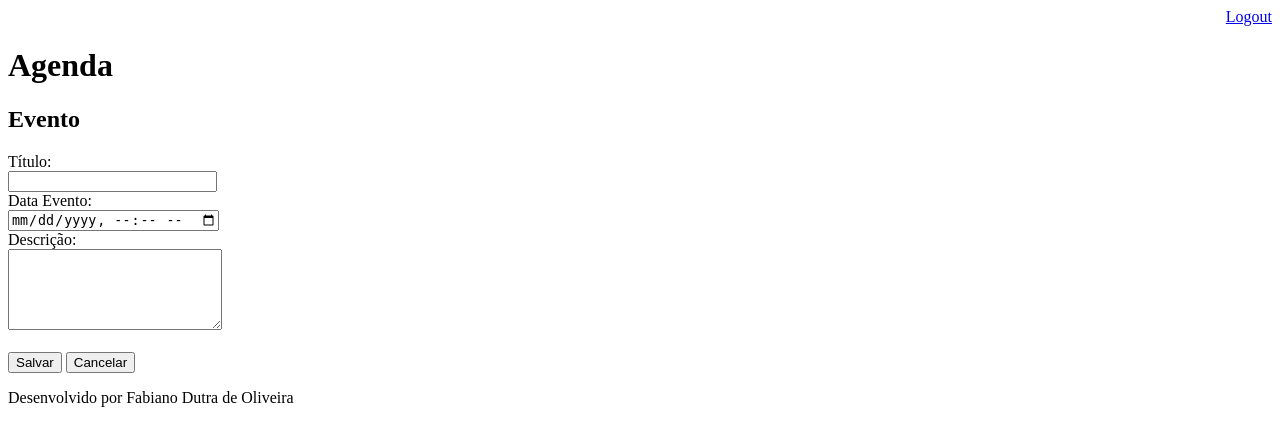
After one commit to Fabiano-Dutra/agenda, a Django app: page /agenda/evento/ in a window 1280 px wide. The commit adds this page. Shown: the top 446 px of the page. Run offline with Django 3.2, Linux system fonts and the light colour scheme; a user stored in the database is signed in.

Commit message:
Incluído template para inserção de eventos da agenda. Incluído o gitignore para ignorar os arquivos compilados.

```diff
--- a/agenda/urls.py
+++ b/agenda/urls.py
@@ -27,6 +27,8 @@ urlpatterns = [
     path('', RedirectView.as_view(url='/agenda/')),
     # Incluído uma roda para o login
     path('login/', views.login_user),
+    path('agenda/evento/', views.evento),  # Rota para a tela de inserção de dados
+    path('agenda/evento/submit', views.submit_evento),  # Rota para a função salvar na tela de inserção de dados
     path('login/submit', views.submit_login),
     path('logout/', views.logout_user),
 ]
--- a/core/views.py
+++ b/core/views.py
@@ -37,3 +37,20 @@ def lista_eventos(request):
     dados = {'eventos' : evento}  # passando um dicionario de eventos no response
     return render(request,'agenda.html', dados)  # a função foi criada para renderizar o template criado
                                         # incluído o response no return do html
+
+@login_required(login_url='/login/')
+def evento(request):  # Criado a função evento para chamar o evento.html para inserção de dados
+    return render(request, 'evento.html')
+
+@login_required(login_url='/login/')
+def submit_evento(request):
+    if request.POST:
+        titulo = request.POST.get('titulo')
+        data_evento = request.POST.get('data_evento')
+        descricao = request.POST.get('descricao')
+        usuario  = request.user
+        Evento.objects.create(titulo=titulo,
+                              data_evento=data_evento,
+                              descricao=descricao,
+                              usuario=usuario)
+    return redirect('/')
--- a/templates/agenda.html
+++ b/templates/agenda.html
@@ -2,6 +2,9 @@
 
 {% block content %}  <!- A lista da agenda será o block content definido dentro do model-page.html. ->
     <h2>Agendamentos</h2>       <!- Este título aparecerá no html ->
+    <a href="evento/">   <!- esta linha é para especificar caminho para o botão 'novo evento' ->
+        <button type="button">Novo Evento</button>  <!- Botão para chamar página de inserção de eventos ->
+    </a>
     <ul style="font-size: 18px">  <!- Utilizando uma tag ul para exibir lista em tópicos. ->
     {% for evento in eventos %}     <!- A utilização do percentual permite entrada de comandos python. ->
         <li>{{evento.titulo}} - {{evento.get_data_evento}}</li>  <!- Chamando os campos da tabela de eventos. ->
--- /dev/null
+++ b/templates/evento.html
@@ -0,0 +1,25 @@
+{% extends "model-page.html" %}
+
+{% block content %}
+
+<h2>Evento</h2>
+
+<form action="submit" method="POST">{% csrf_token %}
+    <label>Título:</label>
+    <br>  <!- Comando para saltar linha->
+    <input type="text" name="titulo" size="23">
+    <br>
+    <label>Data Evento:</label>
+    <br>
+    <input type="datetime-local" name="data_evento">
+    <br>
+    <label>Descrição:</label>
+    <br>
+    <textarea name="descricao" rows="5" rows="5" cols="24"></textarea>
+    <br><br>
+    <button type="submit">Salvar</button>  <!- O botão salvar será direcionado para um submit ->
+    <a href="/">
+        <button type="button">Cancelar</button>  <!- o botão cancelar direciona para a tela principal agenda ->
+    </a>
+</form>
+{% endblock %}
```
Also changed, not shown: db.sqlite3, 1 other file.
